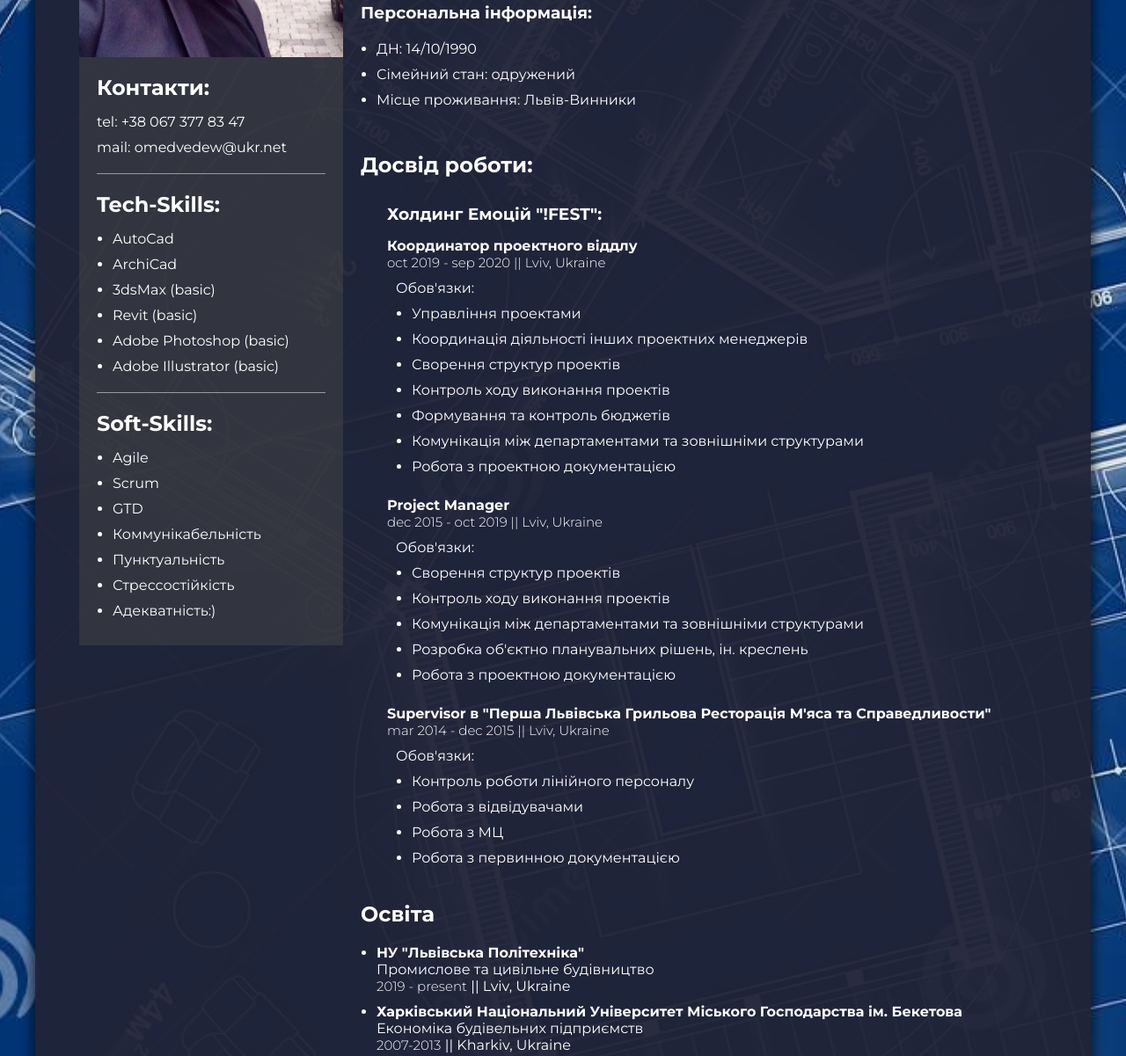
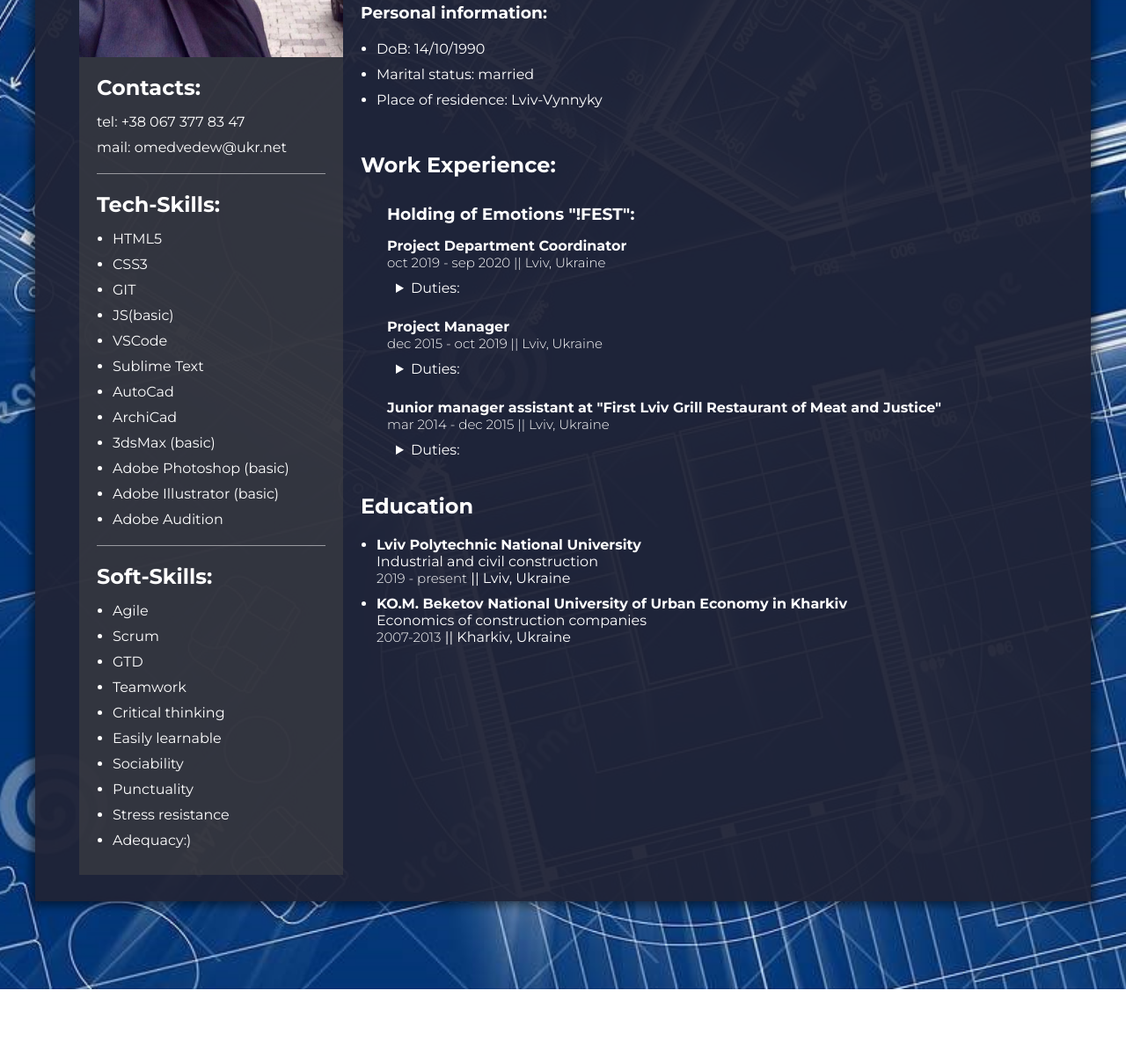
Before and after one commit to omedvedew/resume, a plain HTML site: page index.html in a window 1280 px wide. Shown: the part 365-1566 px from the top of the page at 88% size. After the commit the page ends 1490 px from the top, so only its background shows below. Drawn offline with Linux system fonts and the light colour scheme.

Commit message:
translate into english and change some info and add details to duties

```diff
--- a/index.html
+++ b/index.html
@@ -13,11 +13,13 @@
 
         <!-- Sidebar -->
         <aside class="sidebar">
-            <div class="photo"></div>
+            <div>
+                <img class="photo" src="img/olexii-medvediev.jpg" alt="">
+            </div>
 
             <!-- contacts -->
             <div class="contacts">
-                <h2>Контакти:</h2>
+                <h2>Contacts:</h2>
                 <div class="tel">
                     <span>tel:</span>
                     <a href="tel:+380673778347">+38 067 377 83 47</a>
@@ -32,12 +34,18 @@
             <div class="tech-skills">
                 <h2>Tech-Skills:</h2>
                 <ul>
+                    <li>HTML5</li>
+                    <li>CSS3</li>
+                    <li>GIT</li>
+                    <li>JS(basic)</li>
+                    <li>VSCode</li>
+                    <li>Sublime Text</li>
                     <li>AutoCad</li>
                     <li>ArchiCad</li>
                     <li>3dsMax (basic)</li>
-                    <li>Revit (basic)</li>
                     <li>Adobe Photoshop (basic)</li>
                     <li>Adobe Illustrator (basic)</li>
+                    <li>Adobe Audition</li>
                 </ul>
             </div>
 
@@ -48,10 +56,13 @@
                     <li>Agile</li>
                     <li>Scrum</li>
                     <li>GTD</li>
-                    <li>Коммунікабельність</li>
-                    <li>Пунктуальність</li>
-                    <li>Стрессостійкість</li>
-                    <li>Адекватність:)</li>
+                    <li>Teamwork</li>
+                    <li>Critical thinking</li>
+                    <li>Easily learnable</li>
+                    <li>Sociability</li>
+                    <li>Punctuality</li>
+                    <li>Stress resistance</li>
+                    <li>Adequacy:)</li>
                 </ul>
             </div>
         </aside>
@@ -62,73 +73,73 @@
             <!-- Personal-info -->
             <div class="personal-info">
                 <div class="name-block">
-                    <h1 class="name">Олексій Медведєв</h1>
-                    <p>резюме на посаду архітектора</p>
+                    <h1 class="name">Olexii Medvediev</h1>
+                    <p>junior frontend developer | draftsman | project manager</p>
                 </div>
-                <div class="quotation">
-                    <p>"Хочу працювати з <b>Interior design nude!</b>"</p>
-                </div>
+                <quotation class="quotation">
+                    <p>"Logic - the ability to analyze the set of causal relationships of actions or inactions"</p>
+                </quotation>
             </div>
 
             <div class="personal">
-                <h3>Персональна інформація:</h3>
+                <h3>Personal information:</h3>
                 <ul>
-                    <li>ДН: 14/10/1990</li>
-                    <li>Сімейний стан: одружений</li>
-                    <li>Місце проживання: Львів-Винники</li>
+                    <li>DoB: 14/10/1990</li>
+                    <li>Marital status: married</li>
+                    <li>Place of residence: Lviv-Vynnyky</li>
                 </ul>
             </div>
 
             <!-- Work experience -->
             <div class="work-exp">
-                <h2>Досвід роботи:</h2>
+                <h2>Work Experience:</h2>
 
                 <!-- 1st comp -->
                 <div class="frst-company">
-                    <div class="company-name"><h3>Холдинг Емоцій "!FEST":</h3>
+                    <div class="company-name"><h3>Holding of Emotions "!FEST":</h3>
 
                         <div class="frst-position">
-                            <h4>Координатор проектного віддлу</h4>
+                            <h4>Project Department Coordinator</h4>
                             <div class="time">oct 2019 - sep 2020 || Lviv, Ukraine</div>
-                            <div class="duties">Обов'язки:
+                            <details class="duties"><summary>Duties:</summary>
                                 <ul>
-                                    <li>Управління проектами</li>
-                                    <li>Координація діяльності інших проектних менеджерів</li>
-                                    <li>Сворення структур проектів</li>
-                                    <li>Контроль ходу виконання проектів</li>
-                                    <li>Формування та контроль бюджетів</li>
-                                    <li>Комунікація між департаментами та зовнішніми структурами</li>
-                                    <li>Робота з проектною документацією</li>
+                                    <li>Managing projects</li>
+                                    <li>Managing other PMs</li>
+                                    <li>Creating project's structures</li>
+                                    <li>Controlling project's progress</li>
+                                    <li>Bugeting</li>
+                                    <li>Communication and cooperation with all units</li>
+                                    <li>Work with project documentation</li>
                                 </ul>
-                            </div>
+                            </details>
 
                         </div>
 
                         <div class="scnd-position">
                             <h4>Project Manager</h4>
                             <div class="time">dec 2015 - oct 2019 || Lviv, Ukraine</div>
-                            <div class="duties">Обов'язки:
+                            <details class="duties"><summary>Duties:</summary>
                                 <ul>
-                                    <li>Сворення структур проектів</li>
-                                    <li>Контроль ходу виконання проектів</li>
-                                    <li>Комунікація між департаментами та зовнішніми структурами</li>
-                                    <li>Розробка об'єктно планувальних рішень, ін. креслень</li>
-                                    <li>Робота з проектною документацією</li>
+                                    <li>Creating project's structures</li>
+                                    <li>Controlling project's progress</li>
+                                    <li>Cooperation with other departments and external units</li>
+                                    <li>Object-planning decisions development, other drawings</li>
+                                    <li>Work with project documentation</li>
                                 </ul>
-                            </div>
+                            </details>
                         </div>
 
                         <div class="thrd-position">
-                            <h4>Supervisor в "Перша Львівська Грильова Ресторація М'яса та Справедливости"</h4>
+                            <h4>Junior manager assistant at "First Lviv Grill Restaurant of Meat and Justice"</h4>
                             <div class="time">mar 2014 - dec 2015 || Lviv, Ukraine</div>
-                            <div class="duties">Обов'язки:
+                            <details class="duties"><summary>Duties:</summary>
                                 <ul>
-                                    <li>Контроль роботи лінійного персоналу</li>
-                                    <li>Робота з відвідувачами</li>
-                                    <li>Робота з МЦ</li>
-                                    <li>Робота з первинною документацією</li>
+                                    <li>Control of line personnel</li>
+                                    <li>Work with customers</li>
+                                    <li>Work with consumables</li>
+                                    <li>Work with primary documentation</li>
                                 </ul>
-                            </div>
+                            </details>
                         </div>
                     </div>
                 </div>
@@ -136,18 +147,18 @@
 
             <!-- Education -->
             <div class="education">
-                <h2>Освіта</h2>
+                <h2>Education</h2>
                 <ul>
                     <li>
-                        <h4>НУ "Львівська Політехніка"</h4>
-                        <span>Промислове та цивільне будівництво</span>
+                        <h4>Lviv Polytechnic National University</h4>
+                        <span>Industrial and civil construction</span>
                         <br><span class="time">2019 - present</span>
                         <span>||</span>
                         <span>Lviv, Ukraine</span>
                     </li>
                     <li>
-                        <h4>Харківський Національний Університет Міського Господарства ім. Бекетова</h4>
-                        <span>Економіка будівельних підприємств</span>
+                        <h4>KO.M. Beketov National University of Urban Economy in Kharkiv</h4>
+                        <span>Economics of construction companies</span>
                         <br><span class="time">2007-2013</span>
                         <span>||</span>
                         <span>Kharkiv, Ukraine</span>
--- a/style.css
+++ b/style.css
@@ -38,9 +38,6 @@ body {
     padding-bottom: 30px;
 }
 .photo {
-    background-image: url(img/28279201_1306464126163790_1548549234203385614_n.jpg);
-    background-position: center;
-    background-size: contain;
     display: block;
     width: 300px;
     height: 300px;
@@ -55,7 +52,7 @@ body {
 }
 
 .contacts a:hover {
-    color: rgb(0, 0, 112);
+    color: rgb(150, 200, 250);
 }
 
 .tel {
@@ -123,7 +120,7 @@ li:last-child {
     float: left;
     text-align: right;
     font-style: italic;
-    font-size: 25px;
+    font-size: 18px;
 }
 
 .personal {
@@ -146,6 +143,19 @@ li:last-child {
     padding: 10px;
 }
 
+details:hover, summary:hover {
+    cursor: pointer;
+    color: rgb(150, 200, 250);
+}
+
+details:focus {
+    outline: none;
+}
+
+summary:focus {
+    outline: none;
+}
+
 .duties ul {
     margin-top: 10px;
 }
```
Also changed, not shown: img/olexii-medvediev.jpg (renamed from img/28279201_1306464126163790_1548549234203385614_n.jpg).
